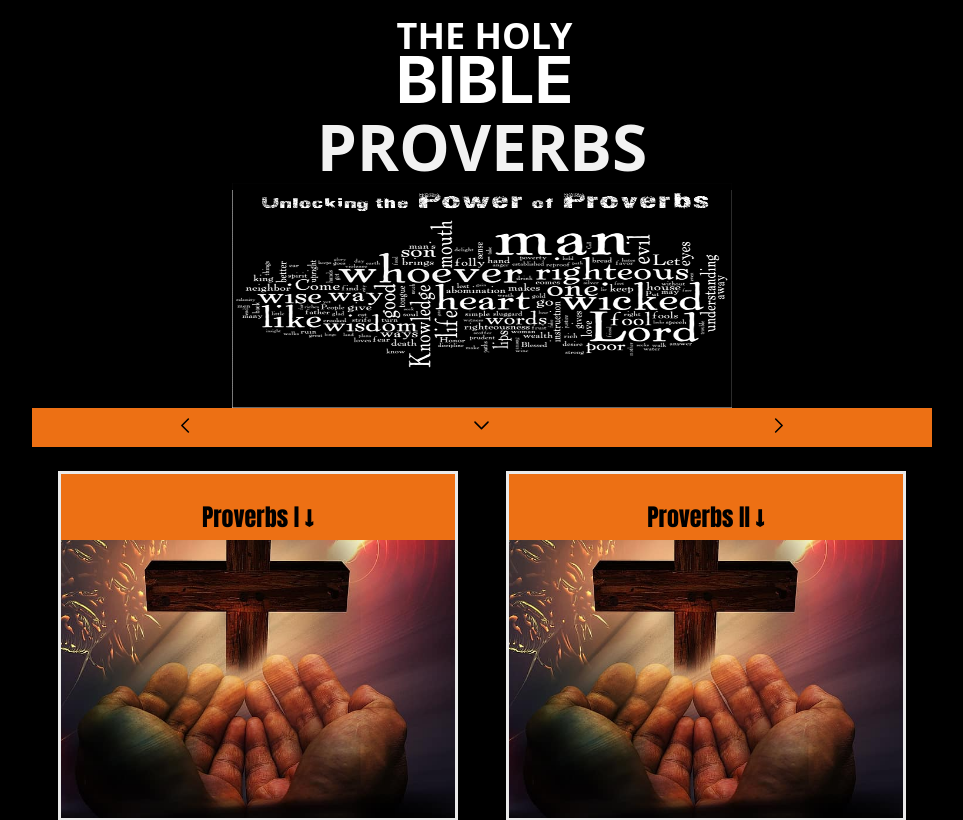
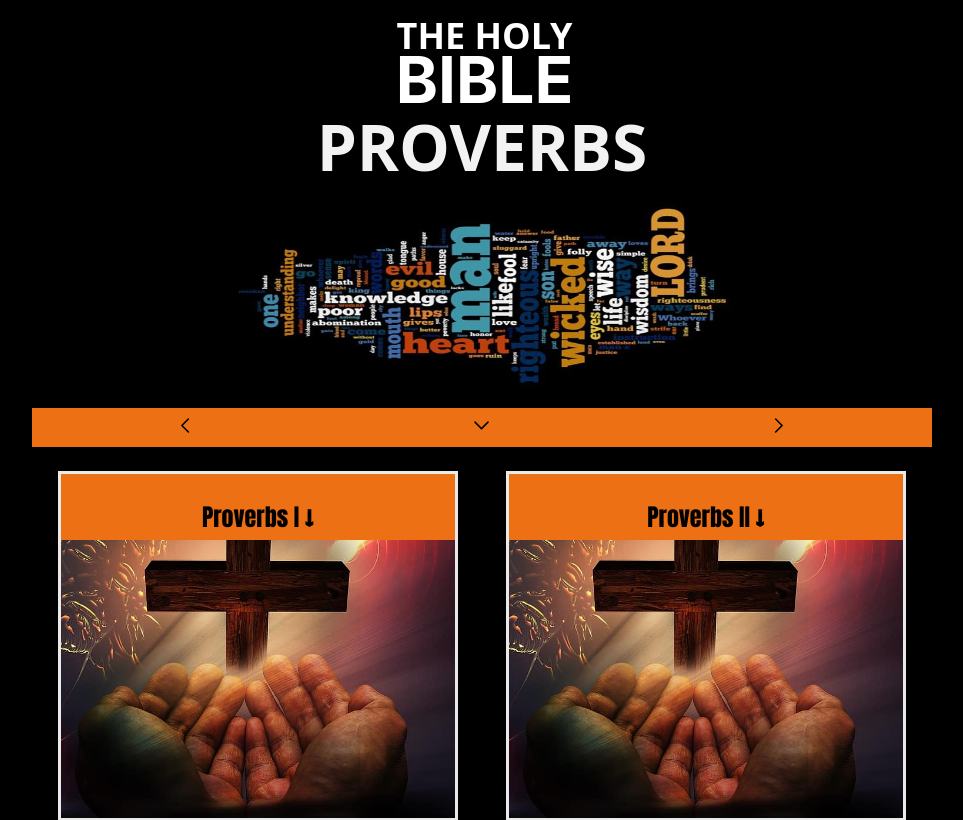
Before and after one commit to jnutt367/proverbs, a Next.js app: page / in a window 1280 px wide. Shown: the top 820 px of the page, without its empty margins (158-1121 px from the left). Built offline with nearby package versions, Linux system fonts and the light colour scheme.

Commit message:
Update index.js

```diff
--- a/pages/index.js
+++ b/pages/index.js
@@ -24,7 +24,7 @@ export default function Home() {
         </h1>
          <div  className={styles.image}>
        <Image
-                                src="/power-of-proverbs.png"
+                                src="/proverbs.jpeg"
                                 alt="Jesus teaching"
                                 height={900}
                                 width={2000}
```
